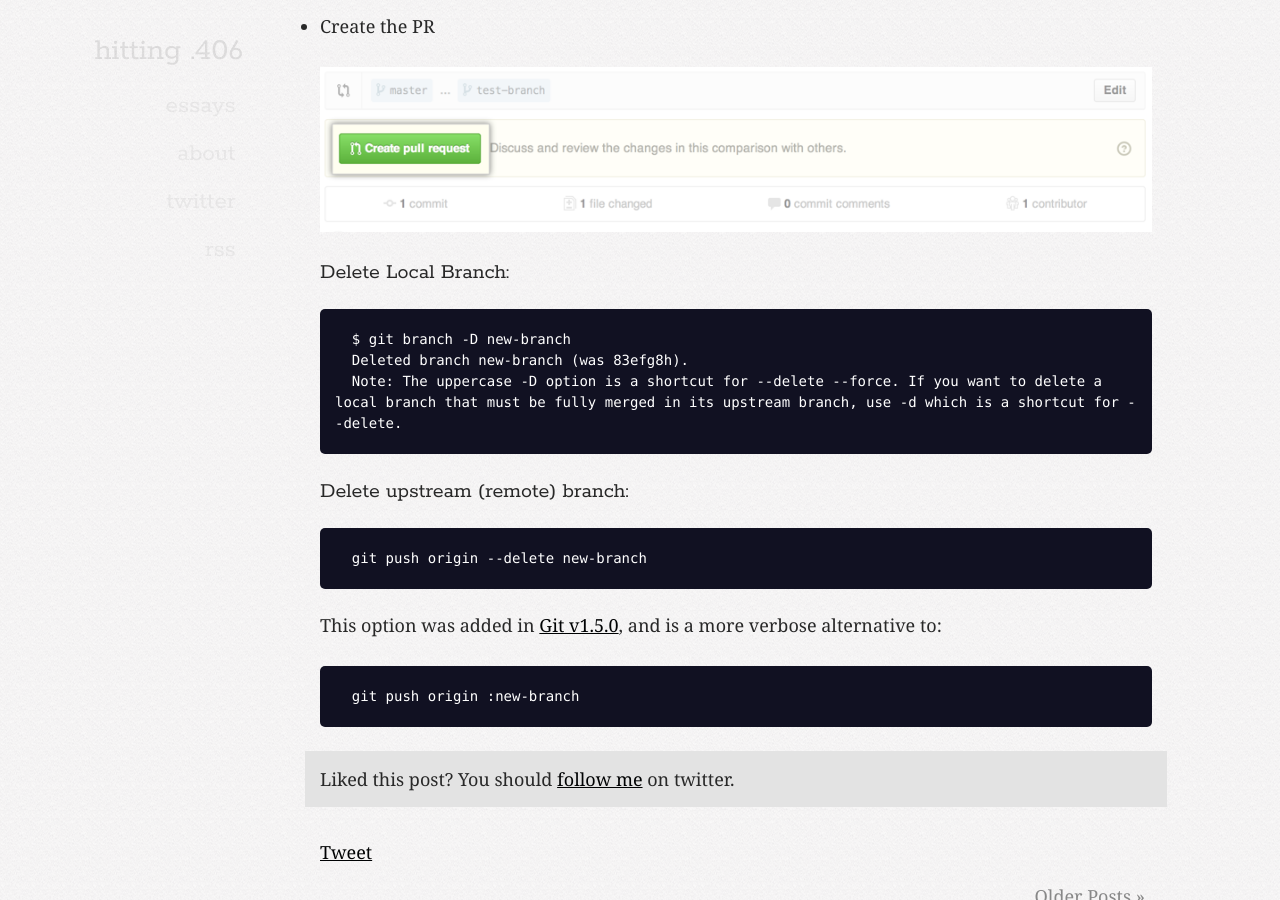
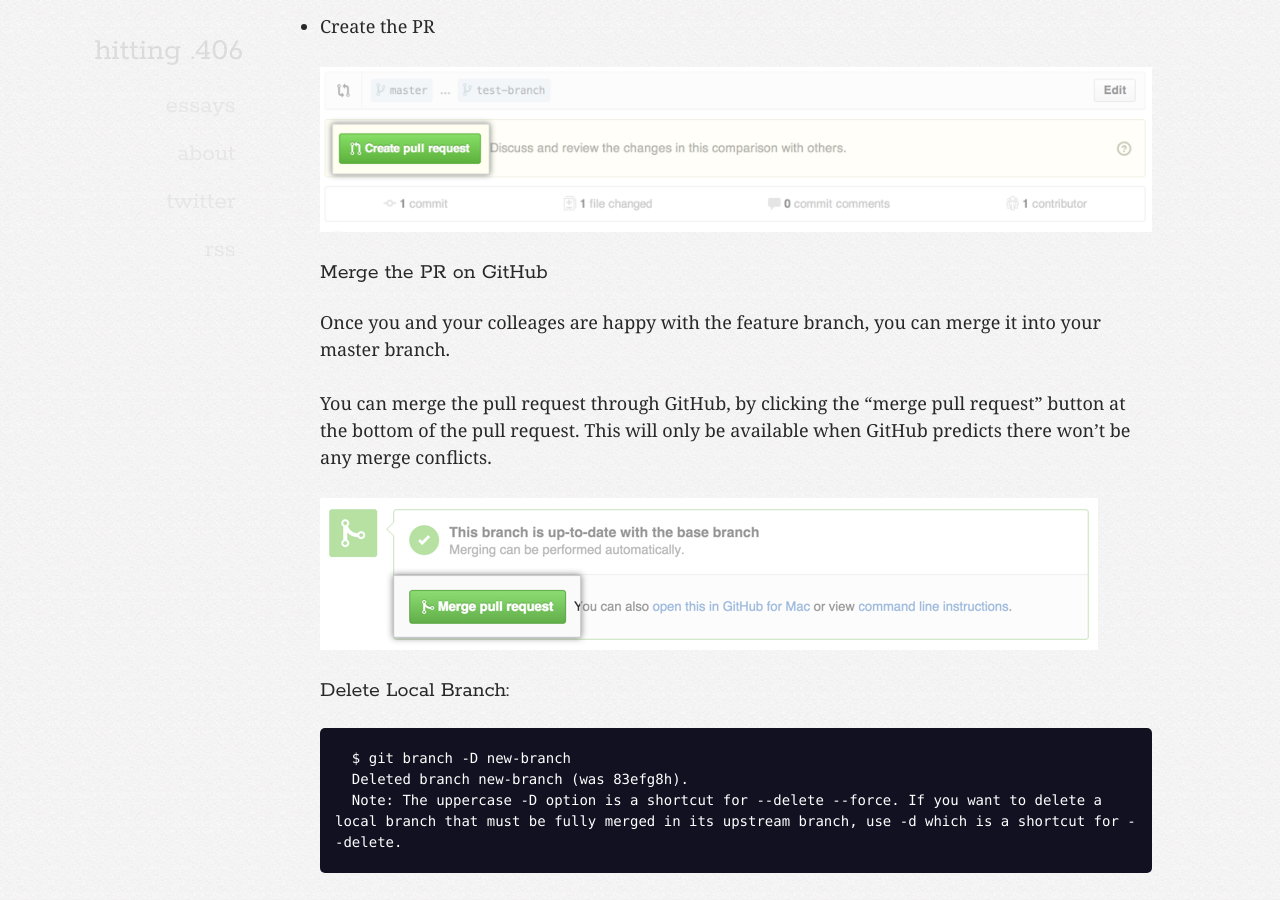
Before and after one commit to ajhit406/ajhit406.github.io, a Jekyll site: the page built from _posts/2015-08-29-git-workflow.md, in a window 1280 px wide and 900 px high, scrolled down 2799 px. Built offline with Jekyll 4.4.1, drawn with Linux system fonts in a browser that asks for light colours; Markdown is read by kramdown in place of the engine named in the settings; comment, search, counter and statistics services are not loaded.

Commit message:
adding merge language

````diff
--- a/_posts/2015-08-29-git-workflow.md
+++ b/_posts/2015-08-29-git-workflow.md
@@ -68,6 +68,14 @@
 
 ![Create PR](/images/pr-create.png)
 
+### Merge the PR on GitHub
+
+Once you and your colleages are happy with the feature branch, you can merge it into your master branch.
+
+You can merge the pull request through GitHub, by clicking the "merge pull request" button at the bottom of the pull request. This will only be available when GitHub predicts there won't be any merge conflicts.
+
+![Merge PR](/images/pr-merge.png)
+
 ### Delete Local Branch:
 
 ```
````
Also changed, not shown: images/pr-merge.png (added).
